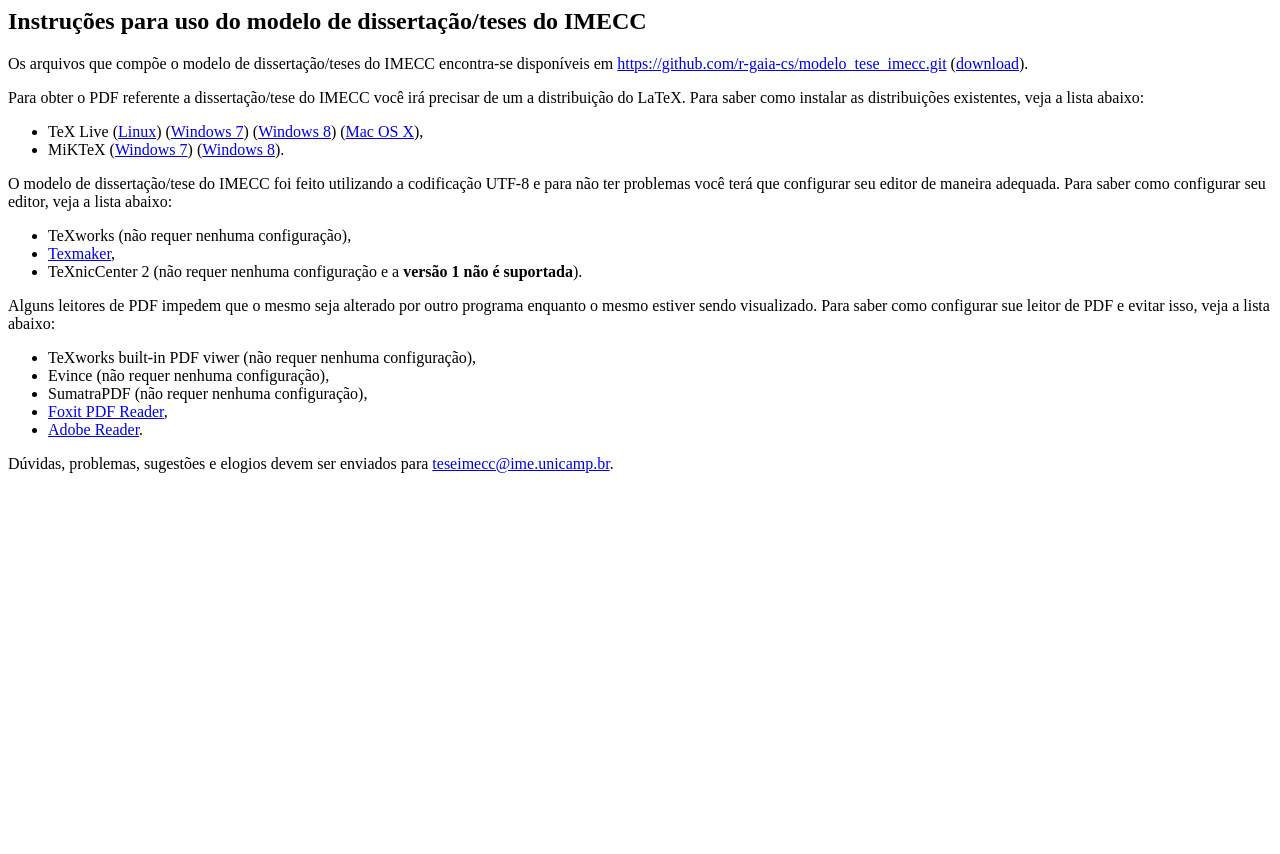
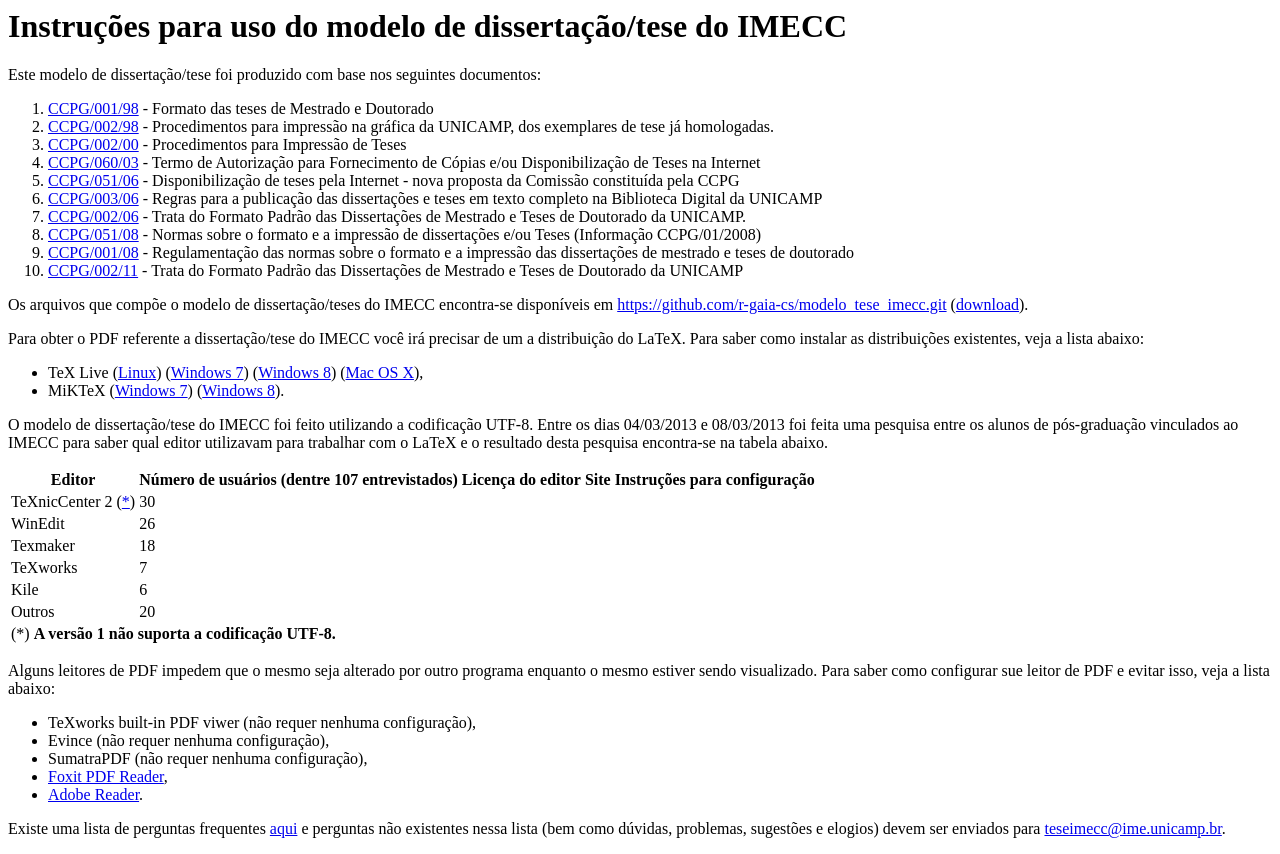
Before and after one commit to lpoo/modelo_tese_imecc, a plain HTML site: page doc/index.html in a window 1280 px wide. Before the commit the page ends 800 px from the top, so only its background shows below. Drawn offline with Linux system fonts and the light colour scheme.

Commit message:
Adicionado pesquisa de editores

```diff
--- a/doc/index.html
+++ b/doc/index.html
@@ -3,26 +3,115 @@
     <meta charset="utf-8">
   </head>
   <body>
-    <h2>Instruções para uso do modelo de dissertação/teses do IMECC</h2>
-    <p>Os arquivos que compõe o modelo de dissertação/teses do IMECC encontra-se
-    disponíveis em <a href="https://github.com/r-gaia-cs/modelo_tese_imecc.git">https://github.com/r-gaia-cs/modelo_tese_imecc.git</a>
-    (<a href="https://github.com/r-gaia-cs/modelo_tese_imecc/archive/master.zip">download</a>).</p>
-    <p>Para obter o PDF referente a dissertação/tese do IMECC você irá precisar
-    de um a distribuição do LaTeX. Para saber como instalar as distribuições
-    existentes, veja a lista abaixo:
+    <div id='content'>
+      <h1 id='page-title' class='title'>Instruções para uso do modelo de
+        dissertação/tese do IMECC</h1>
+      <div class='content'>
+        <p>Este modelo de dissertação/tese foi produzido com base nos seguintes
+        documentos:
+        <ol>
+          <li><a
+            href="http://www.prpg.unicamp.br/arqpdfnormas/infccpg001_1998.pdf">CCPG/001/98</a>
+          - Formato das teses de Mestrado e Doutorado</li>
+          <li><a
+            href="http://www.prpg.unicamp.br/arqpdfnormas/infccpg002_1998.pdf">CCPG/002/98</a>
+          - Procedimentos para impressão na gráfica da UNICAMP, dos exemplares
+          de tese já homologadas.</li>
+          <li><a
+            href="http://www.prpg.unicamp.br/arqpdfnormas/infccpg001_2000.pdf">CCPG/002/00</a>
+          - Procedimentos para Impressão de Teses</li>
+          <li><a
+            href="http://www.prpg.unicamp.br/arqpdfnormas/delccpg060_2003.pdf">CCPG/060/03</a>
+          - Termo de Autorização para Fornecimento de Cópias e/ou
+          Disponibilização de Teses na Internet</li>
+          <li><a
+            href="http://www.prpg.unicamp.br/arqpdfnormas/delccpg051_2006.pdf">CCPG/051/06</a>
+          - Disponibilização de teses pela Internet - nova proposta da Comissão
+          constituída pela CCPG</li>
+          <li><a
+            href="ihttp://www.prpg.unicamp.br/arqpdfnormas/infccpg003_2006.pdf">CCPG/003/06</a>
+          - Regras para a publicação das dissertações e teses em texto completo
+          na Biblioteca Digital da UNICAMP</li>
+          <li><a
+            href="http://www.prpg.unicamp.br/arqpdfnormas/infccpg002_2006.pdf">CCPG/002/06</a>
+          - Trata do Formato Padrão das Dissertações de Mestrado e Teses de
+          Doutorado da UNICAMP.</li>
+          <li><a
+            href="http://www.prpg.unicamp.br/arqpdfnormas/delccpg051_2008.pdf">CCPG/051/08</a>
+          - Normas sobre o formato e a impressão de dissertações e/ou Teses
+          (Informação CCPG/01/2008)</li>
+          <li><a
+            href="http://www.prpg.unicamp.br/arqpdfnormas/infccpg001_2008.pdf">CCPG/001/08</a>
+          - Regulamentação das normas sobre o formato e a impressão das
+          dissertações de mestrado e teses de doutorado</li>
+          <li><a
+            href="http://www.prpg.unicamp.br/arqpdfnormas/infccpg002_2011.pdf">CCPG/002/11</a>
+          - Trata do Formato Padrão das Dissertações de Mestrado e Teses de
+          Doutorado da UNICAMP</li>
+        </ol>
+        </p>
+        <p>Os arquivos que compõe o modelo de dissertação/teses do IMECC
+        encontra-se disponíveis em <a
+          href="https://github.com/r-gaia-cs/modelo_tese_imecc.git">https://github.com/r-gaia-cs/modelo_tese_imecc.git</a>
+        (<a
+          href="https://github.com/r-gaia-cs/modelo_tese_imecc/archive/master.zip">download</a>).</p>
+        <p>Para obter o PDF referente a dissertação/tese do IMECC você irá
+        precisar de um a distribuição do LaTeX. Para saber como instalar as
+        distribuições existentes, veja a lista abaixo:
         <ul>
           <li>TeX Live (<a href="texlive_linux.html">Linux</a>) (<a href="texlive_win7.html">Windows 7</a>)
             (<a href="texlive_win8.html">Windows 8</a>) (<a href="texlive_mac.html">Mac OS X</a>),</li>
           <li>MiKTeX (<a href="miktex_win7.html">Windows 7</a>)
             (<a href="miktex_win8.html">Windows 8</a>).</li>
         </ul></p>
-    <p>O modelo de dissertação/tese do IMECC foi feito utilizando a codificação UTF-8 e para não ter problemas você terá que configurar seu editor de maneira adequada. Para saber como configurar seu editor, veja a lista abaixo:
-    <ul>
-      <li>TeXworks (não requer nenhuma configuração),</li>
-      <li><a href="texmaker.html">Texmaker</a>,</li>
-      <li>TeXnicCenter 2 (não requer nenhuma configuração e a <strong>versão 1 não
-      é suportada</strong>).</li>
-    </ul></p>
+        <p>O modelo de dissertação/tese do IMECC foi feito utilizando a
+        codificação UTF-8. Entre os dias 04/03/2013 e 08/03/2013 foi feita uma
+        pesquisa entre os alunos de pós-graduação vinculados ao IMECC para saber
+        qual editor utilizavam para trabalhar com o LaTeX e o resultado desta
+        pesquisa encontra-se na tabela abaixo.</p>
+        <table>
+          <thead>
+            <tr>
+              <th>Editor</th>
+              <th>Número de usuários (dentre 107 entrevistados)</th>
+              <th>Licença do editor</th>
+              <th>Site</th>
+              <th>Instruções para configuração</th>
+            </tr>
+          </thead>
+          <tfoot>
+            <tr>
+              <td colspan="5"><a id="TeXnicCenter1">(*)</a> <strong>A versão 1 não suporta a codificação
+                  UTF-8.</strong></td>
+            </tr>
+          </tfoot>
+          <tbody>
+            <tr>
+              <td>TeXnicCenter 2 (<a href="#TeXnicCenter1">*</a>)</td>
+              <td>30</td>
+            </tr>
+            <tr>
+              <td>WinEdit</td>
+              <td>26</td>
+            </tr>
+            <tr>
+              <td>Texmaker</td>
+              <td>18</td>
+            </tr>
+            <tr>
+              <td>TeXworks</td>
+              <td>7</td>
+            </tr>
+            <tr>
+              <td>Kile</td>
+              <td>6</td>
+            </tr>
+            <tr>
+              <td>Outros</td>
+              <td>20</td>
+            </tr>
+          </tbody>
+        </table>
         <p>Alguns leitores de PDF impedem que o mesmo seja alterado por outro
         programa enquanto o mesmo estiver sendo visualizado. Para saber como
         configurar sue leitor de PDF e evitar isso, veja a lista abaixo:
@@ -33,7 +122,11 @@
           <li><a href="foxitpdfreader.html">Foxit PDF Reader</a>,</li>
           <li><a href="adobereader.html">Adobe Reader</a>.</li>
         </ul></p>
-    <p>Dúvidas, problemas, sugestões e elogios devem ser enviados para <a
+        <p>Existe uma lista de perguntas frequentes <a href="faq.html">aqui</a>
+        e perguntas não existentes nessa lista (bem como dúvidas, problemas,
+        sugestões e elogios) devem ser enviados para <a
             href="mailto:teseimecc@ime.unicamp.br">teseimecc@ime.unicamp.br</a>.</p>
+      </div>
+    </div>
   </body>
 </html>
```
Also changed, not shown: 1 other file. Lines whose indentation alone changed are shown as unchanged.
